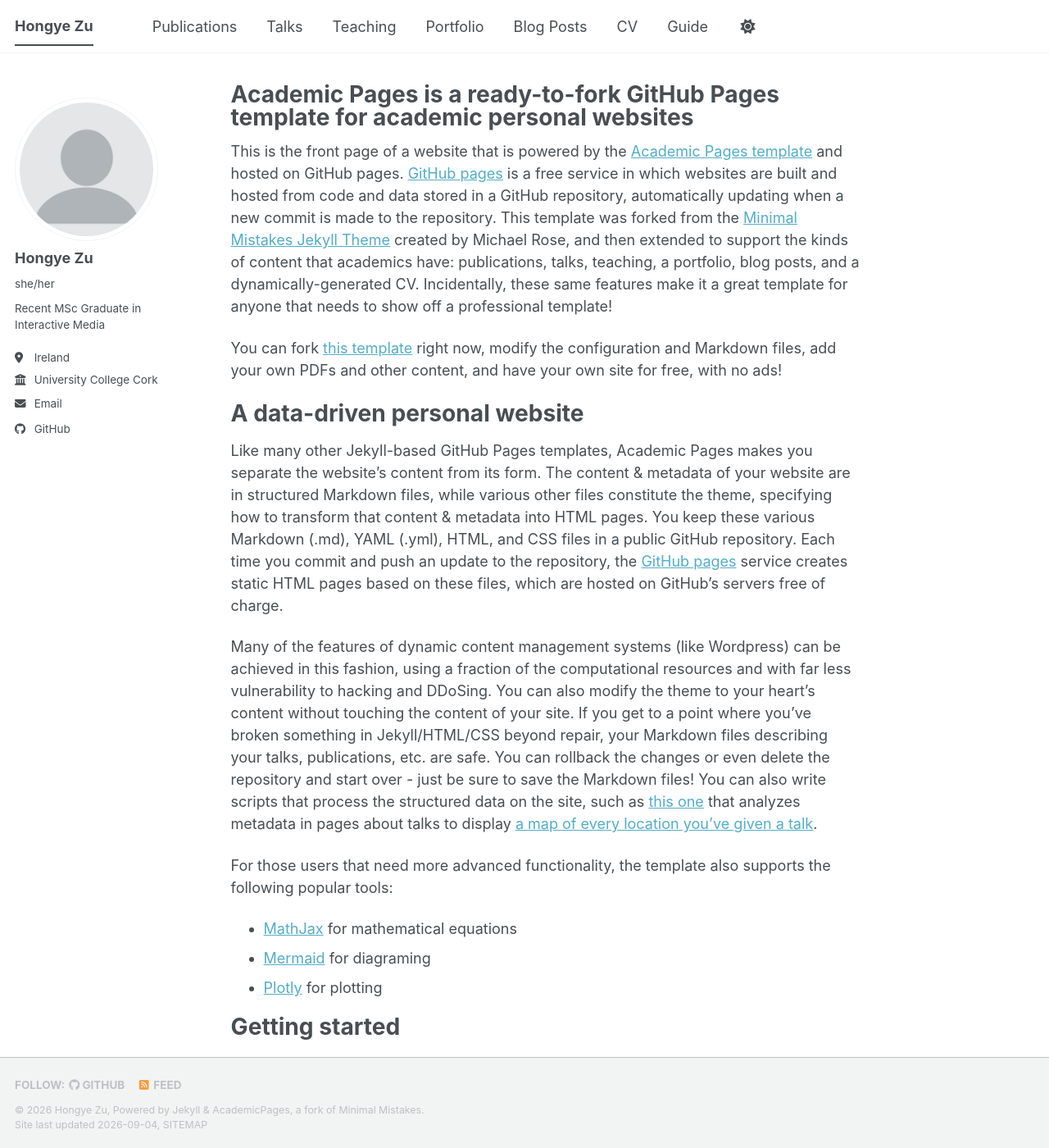
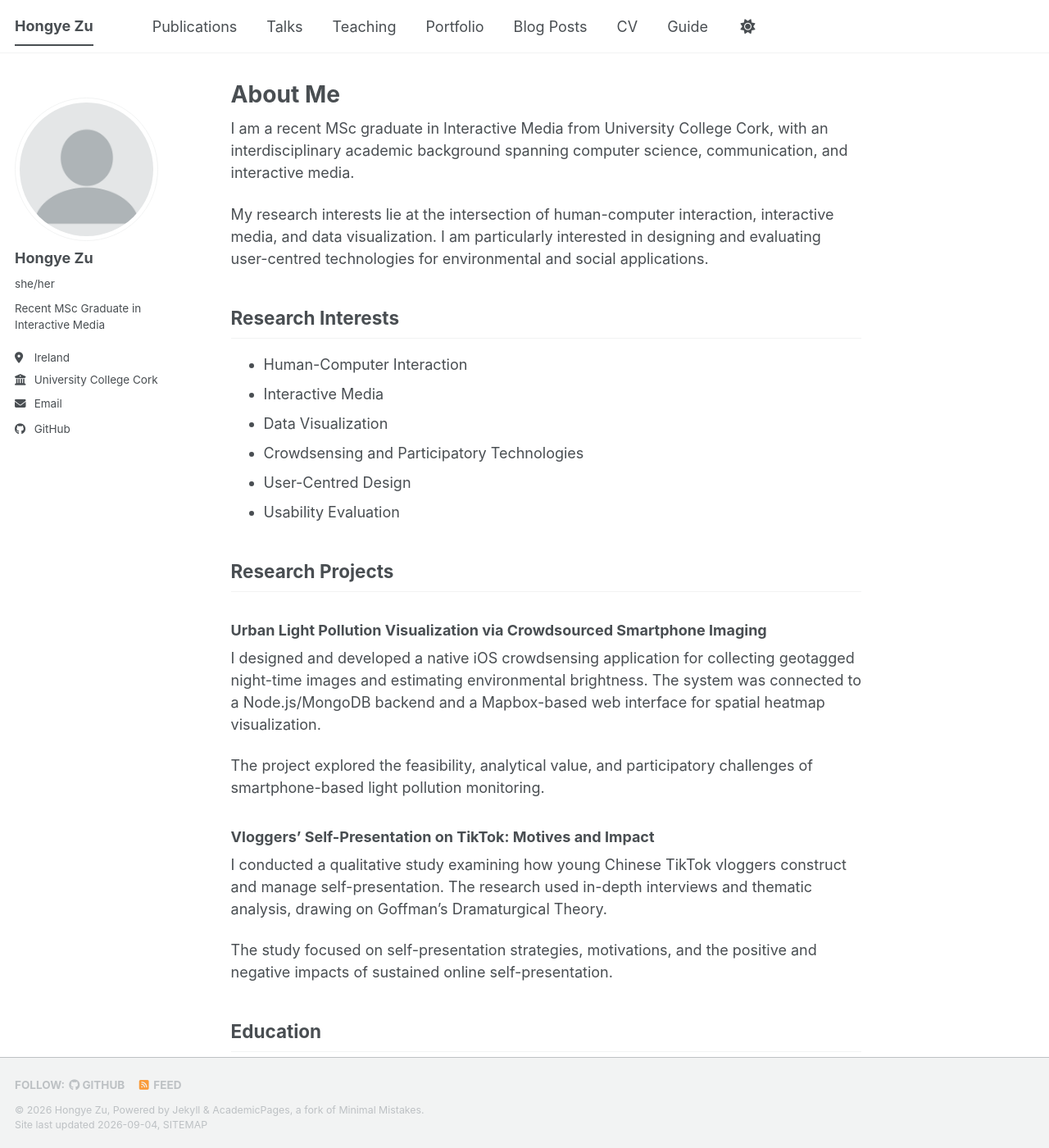
Before and after one commit to HongyeZu/HongyeZu.github.io, a Jekyll site: the page built from _pages/about.md, in a window 1280 px wide and 1400 px high. Shown: the whole window at 82% size. Built offline with Jekyll 4.4.1, drawn with Linux system fonts in a browser that asks for light colours; a style sheet for code colours, icons or effects is not loaded; some of the changed text lies outside the part shown.

Commit message:
Update homepage content

```diff
--- a/_pages/about.md
+++ b/_pages/about.md
@@ -1,56 +1,55 @@
 ---
 permalink: /
-title: "Academic Pages is a ready-to-fork GitHub Pages template for academic personal websites"
+title: "About Me"
 author_profile: true
 redirect_from:
   - /about/
   - /about.html
 ---
 
-This is the front page of a website that is powered by the [Academic Pages template](https://github.com/academicpages/academicpages.github.io) and hosted on GitHub pages. [GitHub pages](https://pages.github.com) is a free service in which websites are built and hosted from code and data stored in a GitHub repository, automatically updating when a new commit is made to the repository. This template was forked from the [Minimal Mistakes Jekyll Theme](https://mmistakes.github.io/minimal-mistakes/) created by Michael Rose, and then extended to support the kinds of content that academics have: publications, talks, teaching, a portfolio, blog posts, and a dynamically-generated CV. Incidentally, these same features make it a great template for anyone that needs to show off a professional template!
+I am a recent MSc graduate in Interactive Media from University College Cork, with an interdisciplinary academic background spanning computer science, communication, and interactive media.
 
- You can fork [this template](https://github.com/academicpages/academicpages.github.io) right now, modify the configuration and Markdown files, add your own PDFs and other content, and have your own site for free, with no ads!
+My research interests lie at the intersection of human-computer interaction, interactive media, and data visualization. I am particularly interested in designing and evaluating user-centred technologies for environmental and social applications.
 
-A data-driven personal website
-======
-Like many other Jekyll-based GitHub Pages templates, Academic Pages makes you separate the website's content from its form. The content & metadata of your website are in structured Markdown files, while various other files constitute the theme, specifying how to transform that content & metadata into HTML pages. You keep these various Markdown (.md), YAML (.yml), HTML, and CSS files in a public GitHub repository. Each time you commit and push an update to the repository, the [GitHub pages](https://pages.github.com/) service creates static HTML pages based on these files, which are hosted on GitHub's servers free of charge.
+## Research Interests
 
-Many of the features of dynamic content management systems (like Wordpress) can be achieved in this fashion, using a fraction of the computational resources and with far less vulnerability to hacking and DDoSing. You can also modify the theme to your heart's content without touching the content of your site. If you get to a point where you've broken something in Jekyll/HTML/CSS beyond repair, your Markdown files describing your talks, publications, etc. are safe. You can rollback the changes or even delete the repository and start over - just be sure to save the Markdown files! You can also write scripts that process the structured data on the site, such as [this one](https://github.com/academicpages/academicpages.github.io/blob/master/talkmap.ipynb) that analyzes metadata in pages about talks to display [a map of every location you've given a talk](https://academicpages.github.io/talkmap.html).
+- Human-Computer Interaction
+- Interactive Media
+- Data Visualization
+- Crowdsensing and Participatory Technologies
+- User-Centred Design
+- Usability Evaluation
 
-For those users that need more advanced functionality, the template also supports the following popular tools:
-- [MathJax](https://www.mathjax.org/) for mathematical equations
-- [Mermaid](https://mermaid.js.org/) for diagraming
-- [Plotly](https://plotly.com/javascript/) for plotting
+## Research Projects
 
-Getting started
-======
-1. Register a GitHub account if you don't have one and confirm your e-mail (required!)
-1. Fork [this template](https://github.com/academicpages/academicpages.github.io) by clicking the "Use this template" button in the top right.
-1. Go to the repository's settings (rightmost item in the tabs that start with "Code", should be below "Unwatch"). Rename the repository "[your GitHub username].github.io", which will also be your website's URL.
-1. Set site-wide configuration and create content & metadata (see below -- also see [this set of diffs](https://archive.is/3TPas) showing what files were changed to set up [an example site](https://getorg-testacct.github.io) for a user with the username "getorg-testacct")
-1. Upload any files (like PDFs, .zip files, etc.) to the files/ directory. They will appear at https://[your GitHub username].github.io/files/example.pdf.
-1. Check status by going to the repository settings, in the "GitHub pages" section
+### Urban Light Pollution Visualization via Crowdsourced Smartphone Imaging
 
-Site-wide configuration
-------
-The main configuration file for the site is in the base directory in [_config.yml](https://github.com/academicpages/academicpages.github.io/blob/master/_config.yml), which defines the content in the sidebars and other site-wide features. You will need to replace the default variables with ones about yourself and your site's github repository. The configuration file for the top menu is in [_data/navigation.yml](https://github.com/academicpages/academicpages.github.io/blob/master/_data/navigation.yml). For example, if you don't have a portfolio or blog posts, you can remove those items from that navigation.yml file to remove them from the header.
+I designed and developed a native iOS crowdsensing application for collecting geotagged night-time images and estimating environmental brightness. The system was connected to a Node.js/MongoDB backend and a Mapbox-based web interface for spatial heatmap visualization.
 
-Create content & metadata
-------
-For site content, there is one Markdown file for each type of content, which are stored in directories like _publications, _talks, _posts, _teaching, or _pages. For example, each talk is a Markdown file in the [_talks directory](https://github.com/academicpages/academicpages.github.io/tree/master/_talks). At the top of each Markdown file is structured data in YAML about the talk, which the theme will parse to do lots of cool stuff. The same structured data about a talk is used to generate the list of talks on the [Talks page](https://academicpages.github.io/talks), each [individual page](https://academicpages.github.io/talks/2012-03-01-talk-1) for specific talks, the talks section for the [CV page](https://academicpages.github.io/cv), and the [map of places you've given a talk](https://academicpages.github.io/talkmap.html) (if you run this [python file](https://github.com/academicpages/academicpages.github.io/blob/master/talkmap.py) or [Jupyter notebook](https://github.com/academicpages/academicpages.github.io/blob/master/talkmap.ipynb), which creates the HTML for the map based on the contents of the _talks directory).
+The project explored the feasibility, analytical value, and participatory challenges of smartphone-based light pollution monitoring.
 
-**Markdown generator**
+### Vloggers' Self-Presentation on TikTok: Motives and Impact
 
-The repository includes [a set of Jupyter notebooks](https://github.com/academicpages/academicpages.github.io/tree/master/markdown_generator
-) that converts a CSV containing structured data about talks or presentations into individual Markdown files that will be properly formatted for the Academic Pages template. The sample CSVs in that directory are the ones I used to create my own personal website at stuartgeiger.com. My usual workflow is that I keep a spreadsheet of my publications and talks, then run the code in these notebooks to generate the Markdown files, then commit and push them to the GitHub repository.
+I conducted a qualitative study examining how young Chinese TikTok vloggers construct and manage self-presentation. The research used in-depth interviews and thematic analysis, drawing on Goffman's Dramaturgical Theory.
 
-How to edit your site's GitHub repository
-------
-Many people use a git client to create files on their local computer and then push them to GitHub's servers. If you are not familiar with git, you can directly edit these configuration and Markdown files directly in the github.com interface. Navigate to a file (like [this one](https://github.com/academicpages/academicpages.github.io/blob/master/_talks/2012-03-01-talk-1.md) and click the pencil icon in the top right of the content preview (to the right of the "Raw | Blame | History" buttons). You can delete a file by clicking the trashcan icon to the right of the pencil icon. You can also create new files or upload files by navigating to a directory and clicking the "Create new file" or "Upload files" buttons.
+The study focused on self-presentation strategies, motivations, and the positive and negative impacts of sustained online self-presentation.
 
-Example: editing a Markdown file for a talk
-![Editing a Markdown file for a talk](/images/editing-talk.png)
+## Education
 
-For more info
-------
-More info about configuring Academic Pages can be found in [the guide](https://academicpages.github.io/markdown/), the [growing wiki](https://github.com/academicpages/academicpages.github.io/wiki), and you can always [ask a question on GitHub](https://github.com/academicpages/academicpages.github.io/discussions). The [guides for the Minimal Mistakes theme](https://mmistakes.github.io/minimal-mistakes/docs/configuration/) (which this theme was forked from) might also be helpful.
+**MSc in Interactive Media**
+University College Cork, Ireland
+2024 – 2025
+
+**MSc in Communication**
+Taylor's University, Malaysia
+2020 – 2022
+
+**BSc in Computer Science**
+Fujian Normal University, China
+2015 – 2019
+
+## Research Methods & Technical Skills
+
+**Research Methods:** User-Centred Design, Usability Testing, In-Depth Interviewing, Thematic Analysis, Prototype Evaluation, Functional Testing
+
+**Technical:** Swift, Xcode, Node.js, MongoDB, Mapbox GL JS, Python, JavaScript, HTML/CSS, C/C++, Git, R
```
